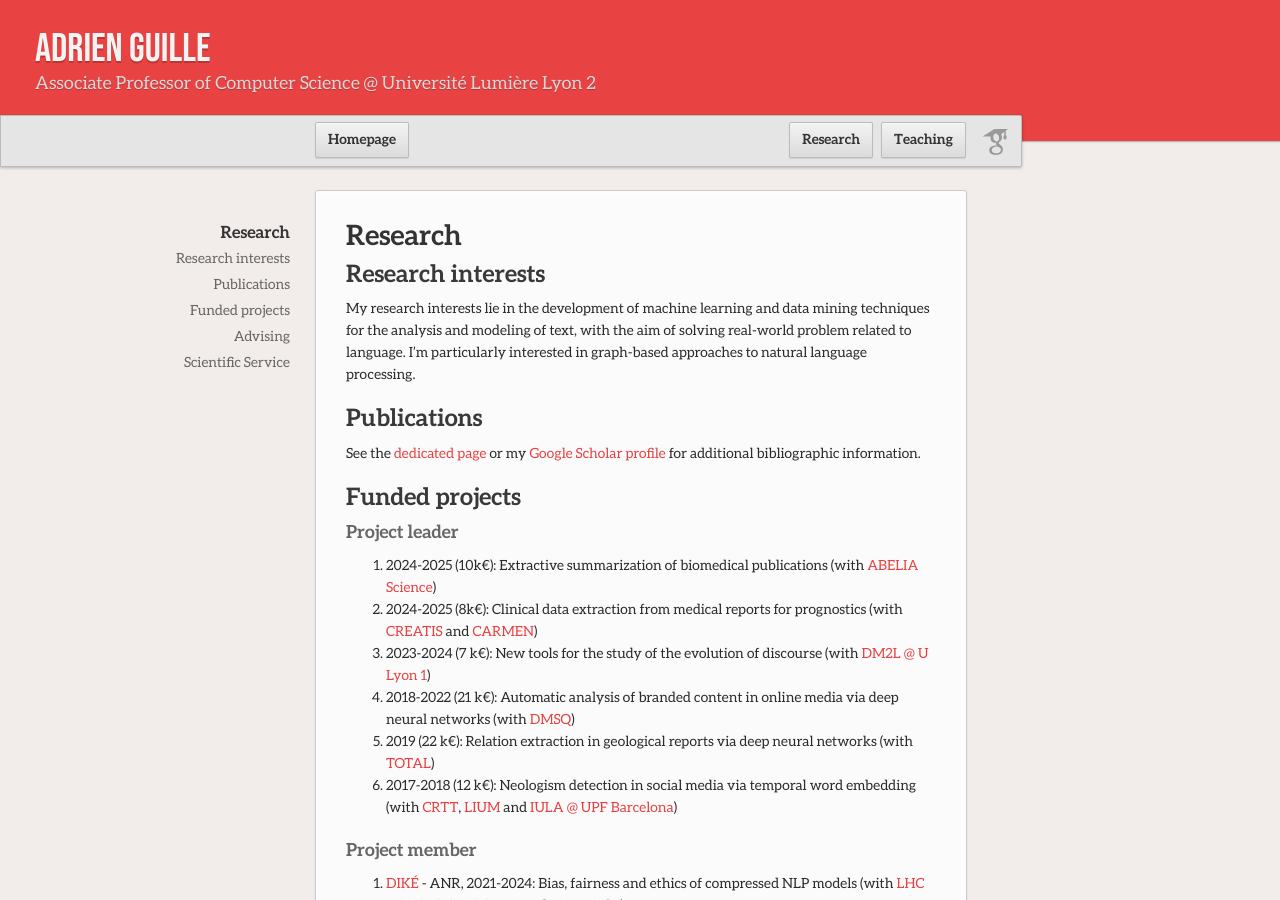
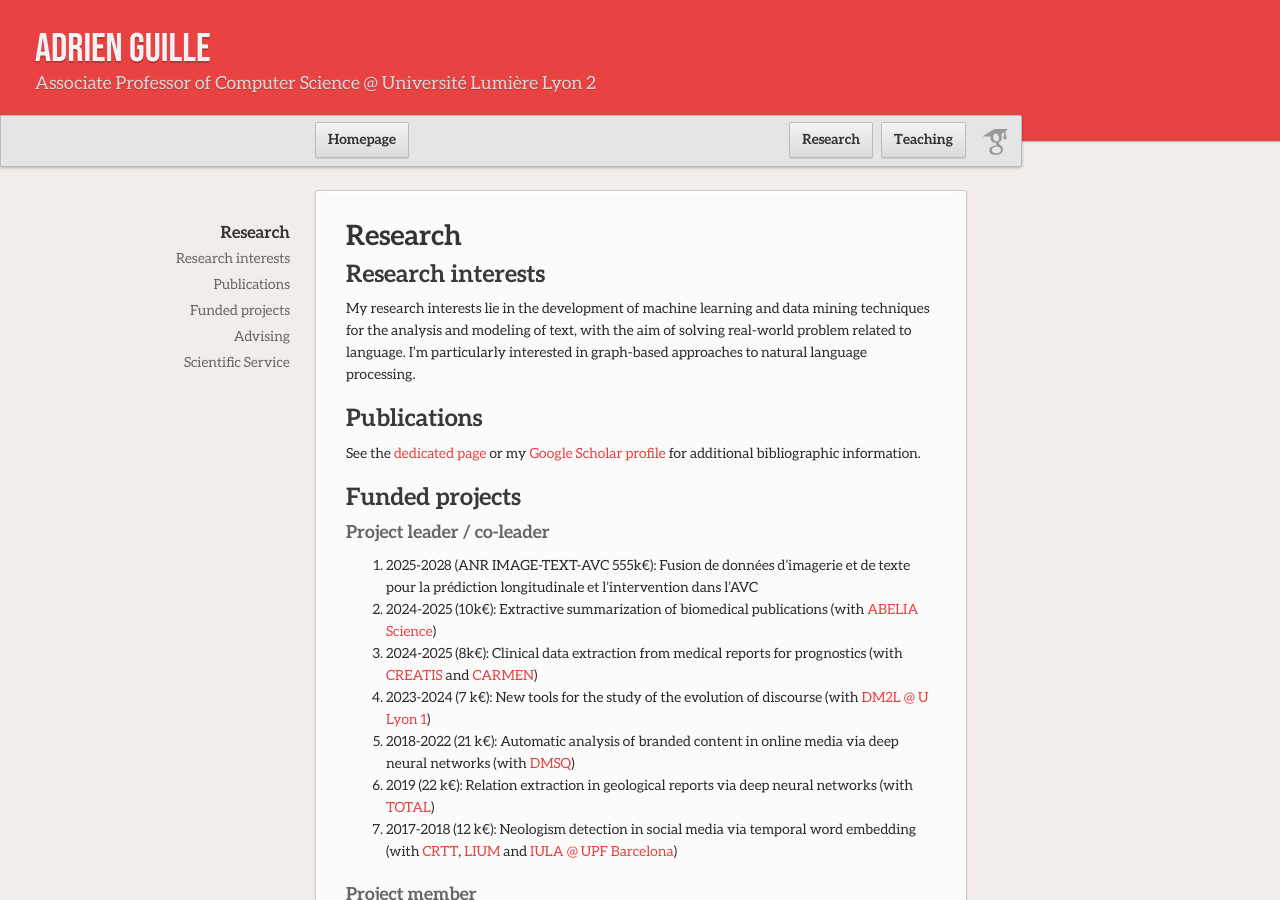
Before and after one commit to AdrienGuille/adrienguille.github.io, a Jekyll site: the page built from research.md, in a window 1280 px wide and 900 px high. Built offline with Jekyll 4.4.1, drawn with Linux system fonts in a browser that asks for light colours; our own code applies the rules of GitHub Pages for plain Markdown files.

Commit message:
Update research.md

```diff
--- a/research.md
+++ b/research.md
@@ -10,8 +10,9 @@ See the [dedicated page](publications.md) or my [Google Scholar profile](https:/
 
 ## Funded projects
 
-### Project leader
+### Project leader / co-leader
 
+- 2025-2028 (ANR IMAGE-TEXT-AVC 555k€): Fusion de données d'imagerie et de texte pour la prédiction longitudinale et l'intervention dans l'AVC
 - 2024-2025 (10k€): Extractive summarization of biomedical publications (with [ABELIA Science](https://www.abelia-science.fr))
 - 2024-2025 (8k€): Clinical data extraction from medical reports for prognostics (with [CREATIS](https://www.creatis.insa-lyon.fr/site7/fr) and [CARMEN](https://carmen.univ-lyon1.fr))
 - 2023-2024 (7 k€): New tools for the study of the evolution of discourse (with [DM2L @ U Lyon 1](https://liris.cnrs.fr/equipe/dm2l))
```
